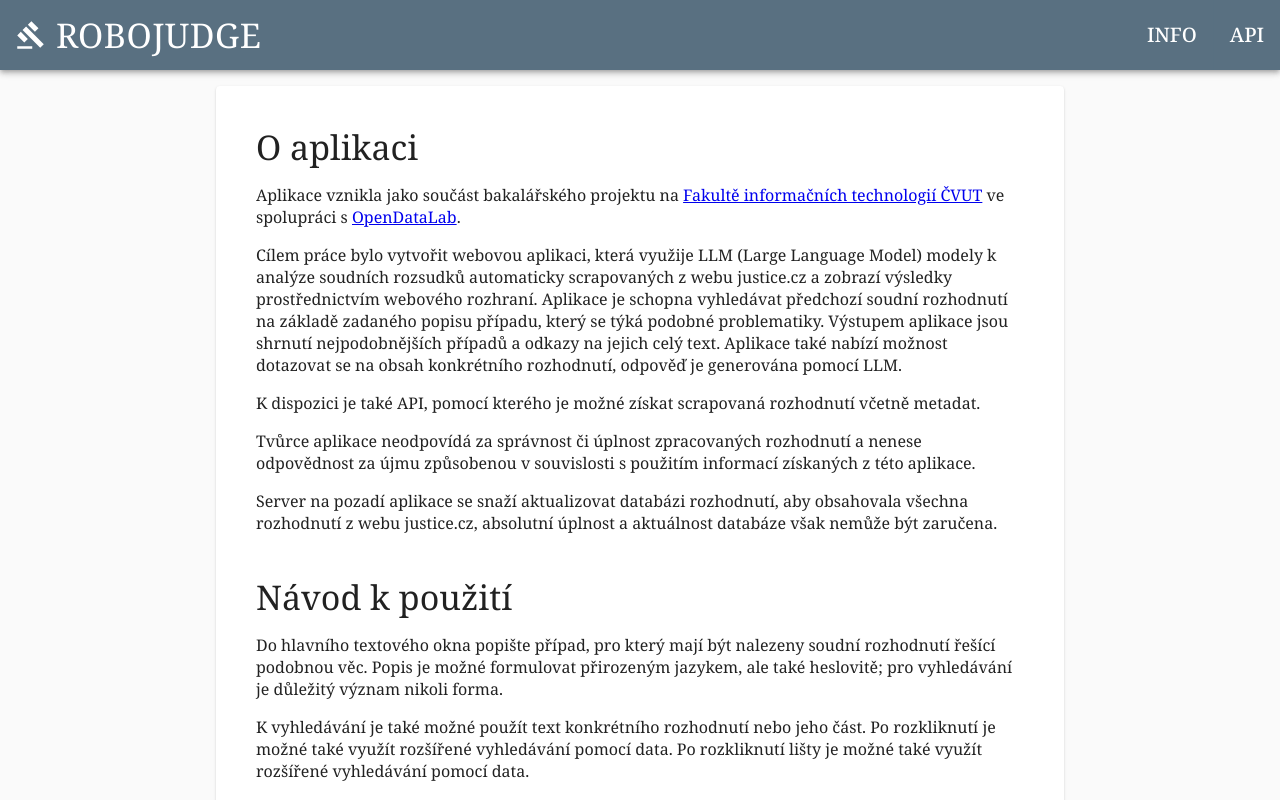
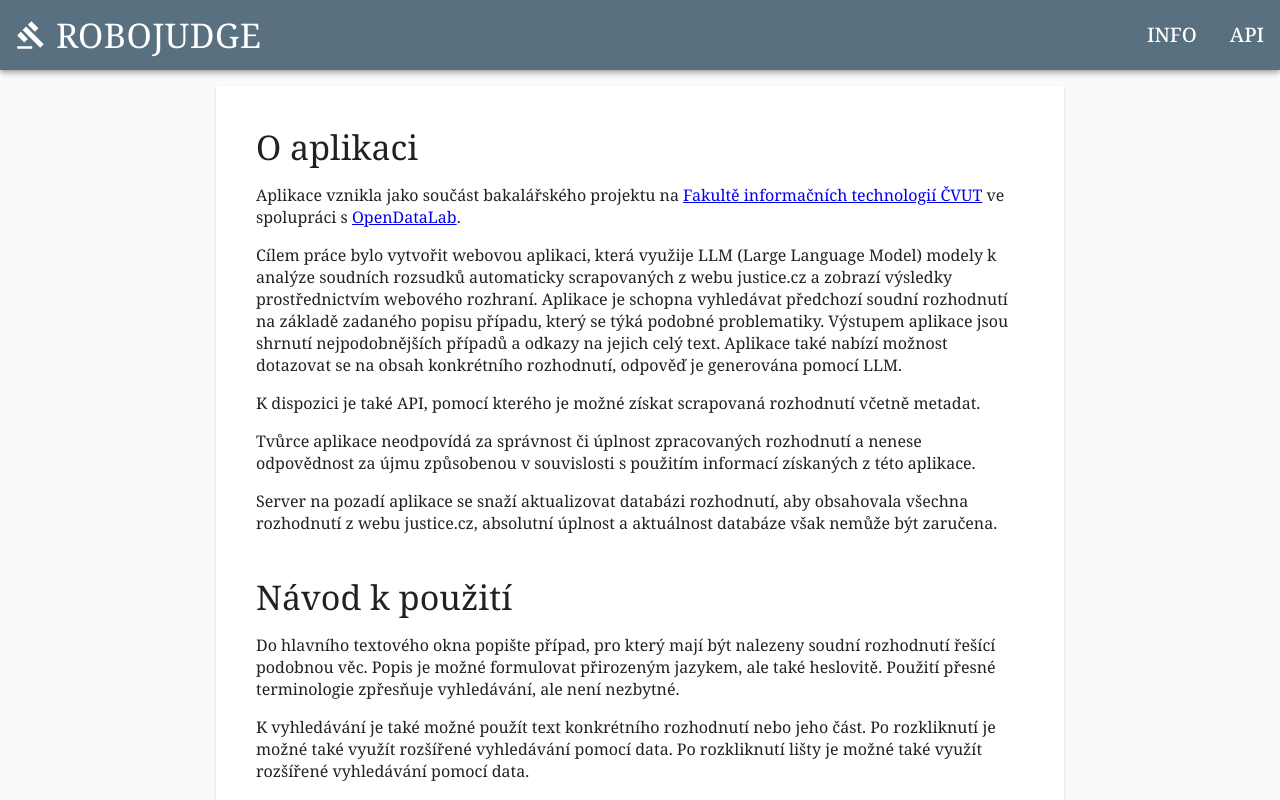
Before and after one commit to opendatalabcz/Robojudge, a React (Create React App) app in the folder client/: page /info in a window 1280 px wide. Shown: the top 800 px of the page. Built offline with nearby package versions, Linux system fonts and the light colour scheme; no server answers.

Commit message:
Fix wording

```diff
--- a/client/src/pages/info.tsx
+++ b/client/src/pages/info.tsx
@@ -58,8 +58,7 @@ export function Info() {
                 <p>
                   Do hlavního textového okna popište případ, pro který mají být
                   nalezeny soudní rozhodnutí řešící podobnou věc. Popis je možné
-                  formulovat přirozeným jazykem, ale také heslovitě; pro
-                  vyhledávání je důležitý význam nikoli forma.
+                  formulovat přirozeným jazykem, ale také heslovitě. Použití přesné terminologie zpřesňuje vyhledávání, ale není nezbytné.
                 </p>
                 <p>
                   K vyhledávání je také možné použít text konkrétního rozhodnutí
--- a/client/src/utils/consts.ts
+++ b/client/src/utils/consts.ts
@@ -1,5 +1,5 @@
 export const DEFAULT_HELPER_TEXT = `Zadejte popis nebo text případu, pro který chcete najít již rozhodnuté podobné
-                  případy. Databáze momentálně obsahuje pouze rozhodnutí civilních soudů v 1. stupni (viz "INFO").`;
+                  případy. Databáze momentálně obsahuje hlavně rozhodnutí civilních soudů v 1. stupni (viz "INFO").`;
 
 export const MIN_DESCRIPTION_LENGTH = 20;
 export const MAX_DESCRIPTION_LENGTH = 20000;
```
